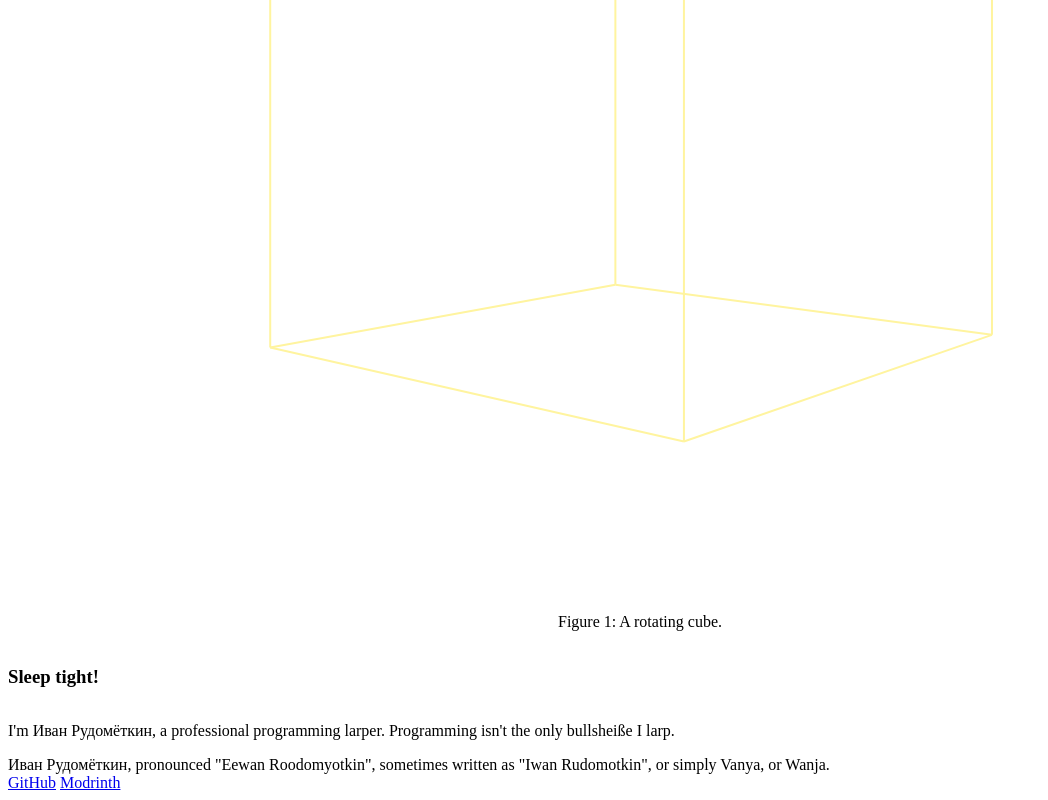
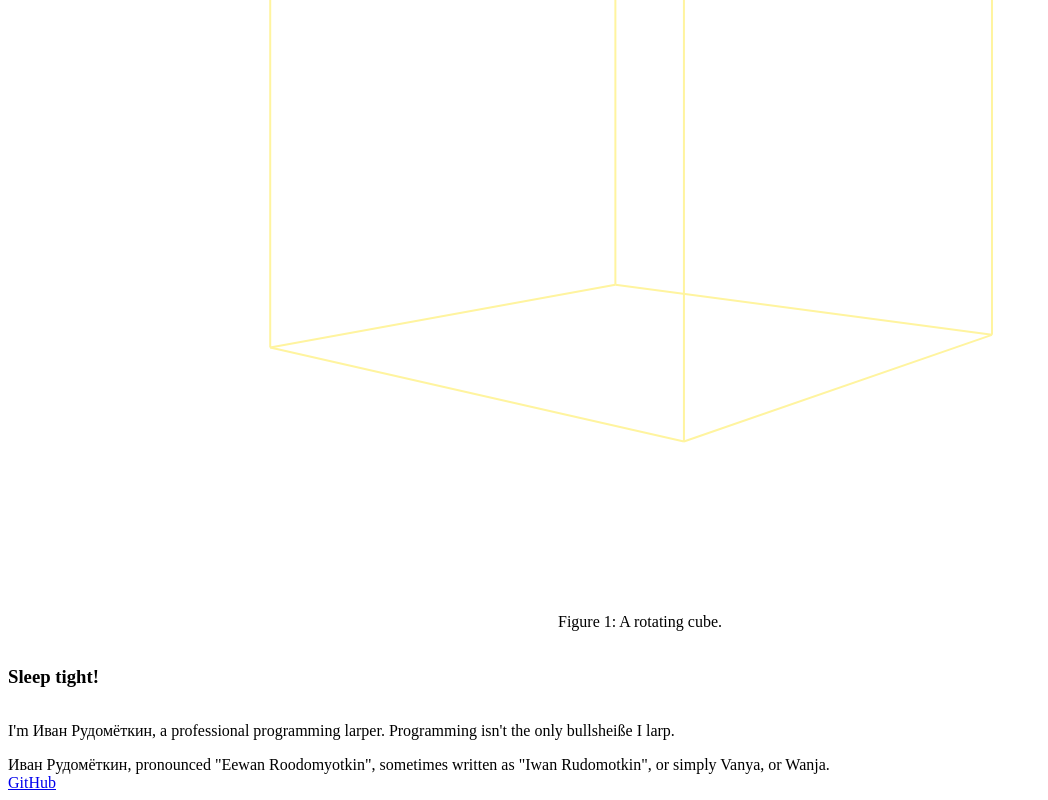
Before and after one commit to Manchick0/rudomotkin.com, a website built with Vite: page docs/index.html in a window 1280 px wide. Shown: the part 456-1256 px from the top of the page, without its empty margins (0-1048 px from the left). Built offline with nearby package versions, Linux system fonts and the light colour scheme.

Commit message:
Remove the Modrinth link

```diff
--- a/docs/index.html
+++ b/docs/index.html
@@ -53,9 +53,6 @@
                     <a href="https://github.com/Manchick0" class="fancy"
                         >GitHub</a
                     >
-                    <a href="https://modrinth.com/user/Manchick" class="fancy"
-                        >Modrinth</a
-                    >
                 </div>
             </section>
         </article>
--- a/package.json
+++ b/package.json
@@ -2,7 +2,7 @@
     "type": "module",
     "scripts": {
         "dev": "vite",
-        "build": "vite build && echo -n 'rudomotkin.com' > docs/CNAME"
+        "build": "vite build && echo 'rudomotkin.com' > docs/CNAME"
     },
     "dependencies": {
         "vite": "^8.3.3"
```
Also changed, not shown: index.html (+0 -3 lines), 1 other file.
